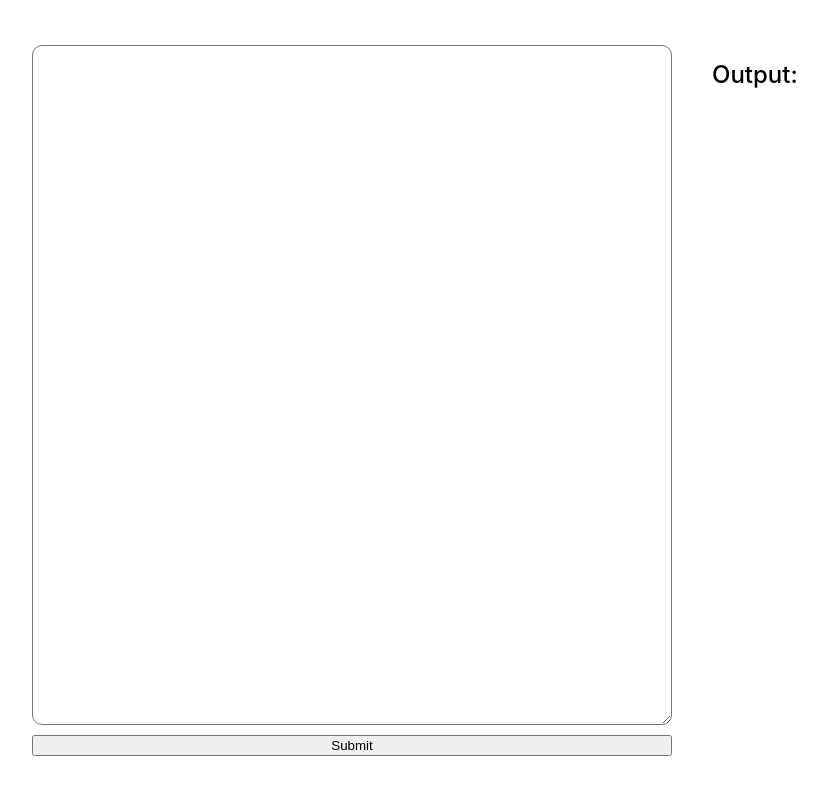
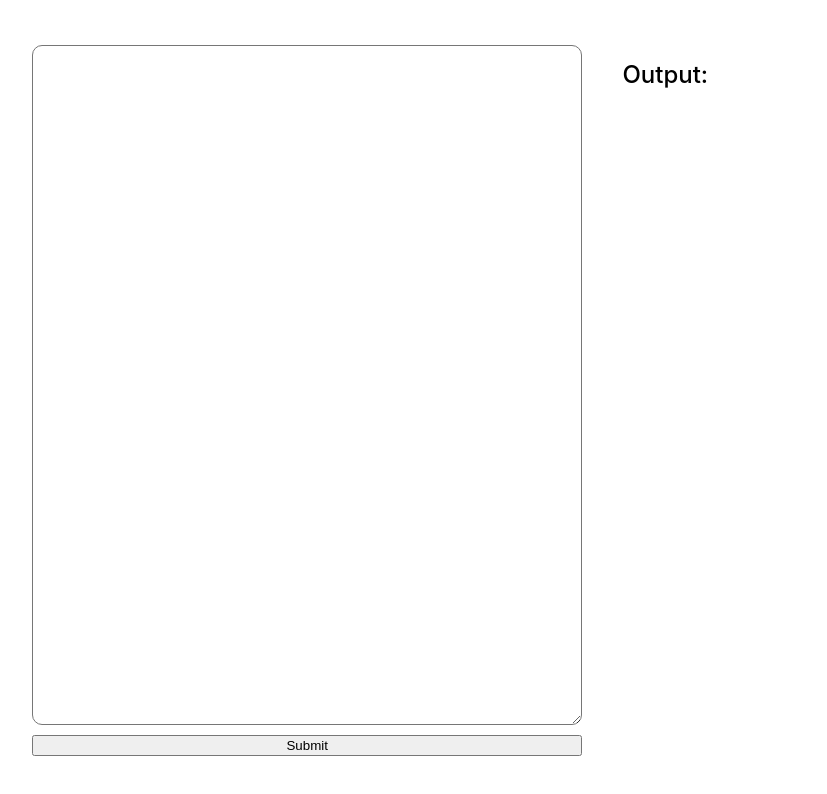
Before and after one commit to ulisesaviles/compilador, a Next.js app: page / in a window 1280 px wide. Shown: the top 794 px of the page, without its empty margins (32-859 px from the left). Built offline with nearby package versions, Linux system fonts and the light colour scheme.

Commit message:
Made output wider

```diff
--- a/styles/Home.module.css
+++ b/styles/Home.module.css
@@ -17,7 +17,7 @@
   flex: 1;
   display: flex;
   min-height: calc(100vh - 10vh - 40px);
-  min-width: 50vw;
+  min-width: 43vw;
   padding: 20px 40px;
   margin-bottom: 10px;
   border-radius: 10px;
@@ -25,7 +25,7 @@
 
 .outputContainer {
   display: flex;
-  width: 40vw;
+  width: 47vw;
   height: 90vh;
   overflow-y: scroll;
   padding: 20px 40px;
```
